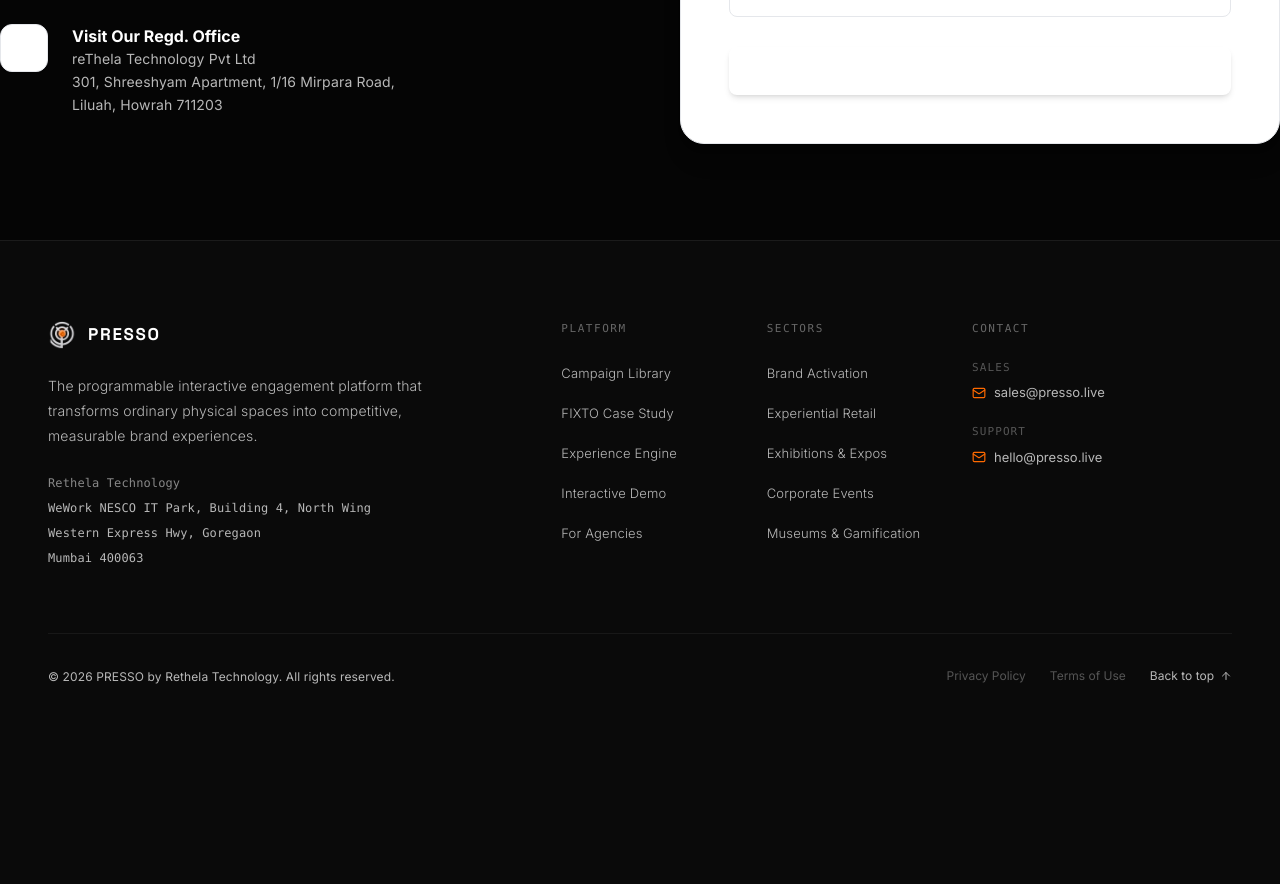
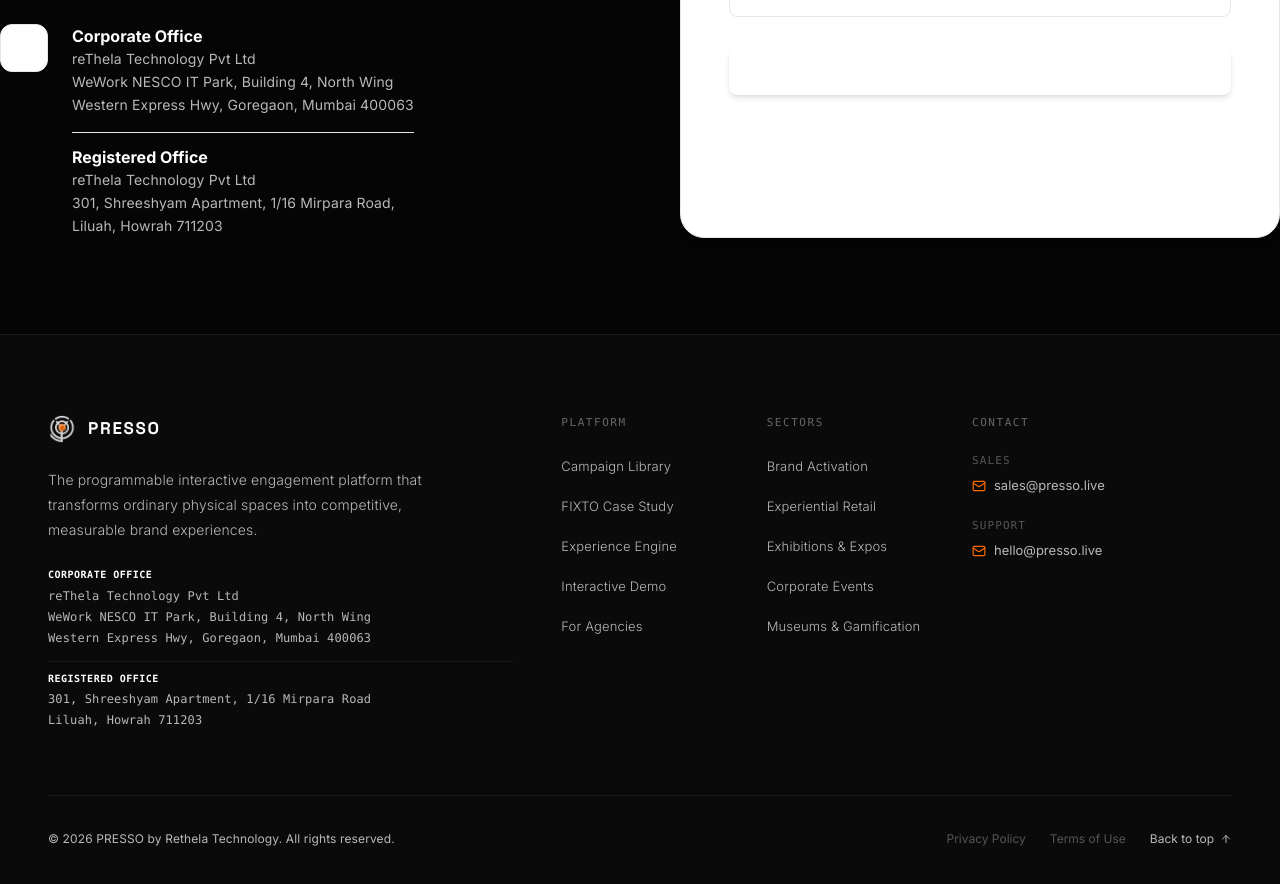
Before and after one commit to disujha/presso, a Next.js app: page /contact in a window 1280 px wide. Shown: the part 580-1464 px from the top of the page. Before the commit the page ends 1315 px from the top, so only its background shows below. Built offline with nearby package versions, Linux system fonts and the light colour scheme; no server answers.

Commit message:
Align office addresses on Contact page and Footer for consistency and credibility

```diff
--- a/src/app/contact/page.tsx
+++ b/src/app/contact/page.tsx
@@ -77,13 +77,23 @@
                                         <div className="w-12 h-12 bg-white rounded-xl shadow-sm border border-industrial-200 flex items-center justify-center flex-shrink-0">
                                             <MapPin className="w-6 h-6 text-presso" />
                                         </div>
+                                        <div className="space-y-4">
                                             <div>
-                                            <h4 className="font-bold">Visit Our Regd. Office</h4>
+                                                <h4 className="font-bold text-base text-industrial-900">Corporate Office</h4>
+                                                <p className="text-industrial-500 text-sm leading-relaxed">
+                                                    reThela Technology Pvt Ltd<br />
+                                                    WeWork NESCO IT Park, Building 4, North Wing<br />
+                                                    Western Express Hwy, Goregaon, Mumbai 400063
+                                                </p>
+                                            </div>
+                                            <div className="pt-3 border-t border-industrial-200">
+                                                <h4 className="font-bold text-base text-industrial-900">Registered Office</h4>
                                                 <p className="text-industrial-500 text-sm leading-relaxed">
                                                     reThela Technology Pvt Ltd<br />
                                                     301, Shreeshyam Apartment, 1/16 Mirpara Road,<br />
                                                     Liluah, Howrah 711203
                                                 </p>
+                                            </div>
                                         </div>
                                     </div>
                                 </div>
--- a/src/components/layout/Footer.tsx
+++ b/src/components/layout/Footer.tsx
@@ -45,11 +45,18 @@
               The programmable interactive engagement platform that transforms ordinary physical spaces into competitive, measurable brand experiences.
             </p>
 
-            <div className="space-y-1 text-[12px] text-[#555] font-mono leading-[1.7]">
-              <p className="text-[#888] font-medium">Rethela Technology</p>
-              <p>WeWork NESCO IT Park, Building 4, North Wing</p>
-              <p>Western Express Hwy, Goregaon</p>
-              <p>Mumbai 400063</p>
+            <div className="space-y-3 text-[12px] text-[#B8B8B8] font-mono leading-[1.6]">
+              <div>
+                <p className="text-white font-semibold uppercase tracking-wider text-[10px] mb-0.5">Corporate Office</p>
+                <p>reThela Technology Pvt Ltd</p>
+                <p>WeWork NESCO IT Park, Building 4, North Wing</p>
+                <p>Western Express Hwy, Goregaon, Mumbai 400063</p>
+              </div>
+              <div className="pt-2 border-t border-white/[.06]">
+                <p className="text-white font-semibold uppercase tracking-wider text-[10px] mb-0.5">Registered Office</p>
+                <p>301, Shreeshyam Apartment, 1/16 Mirpara Road</p>
+                <p>Liluah, Howrah 711203</p>
+              </div>
             </div>
           </div>
 
```
Lines whose indentation alone changed are shown as unchanged.
